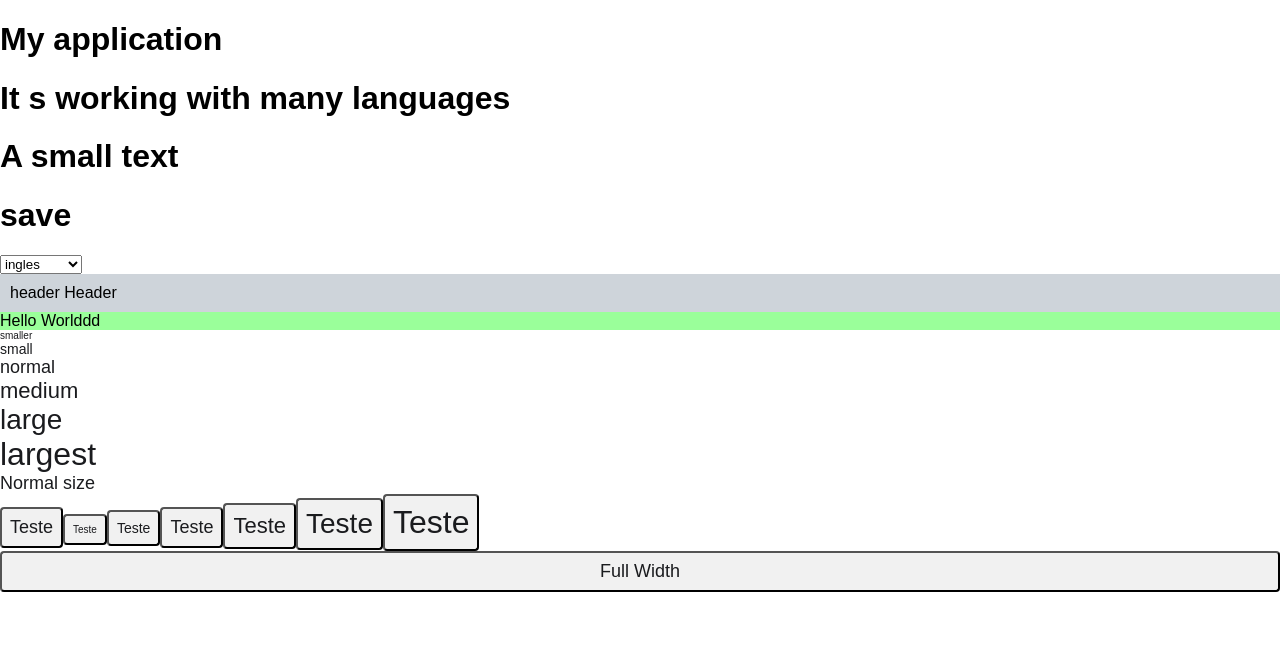
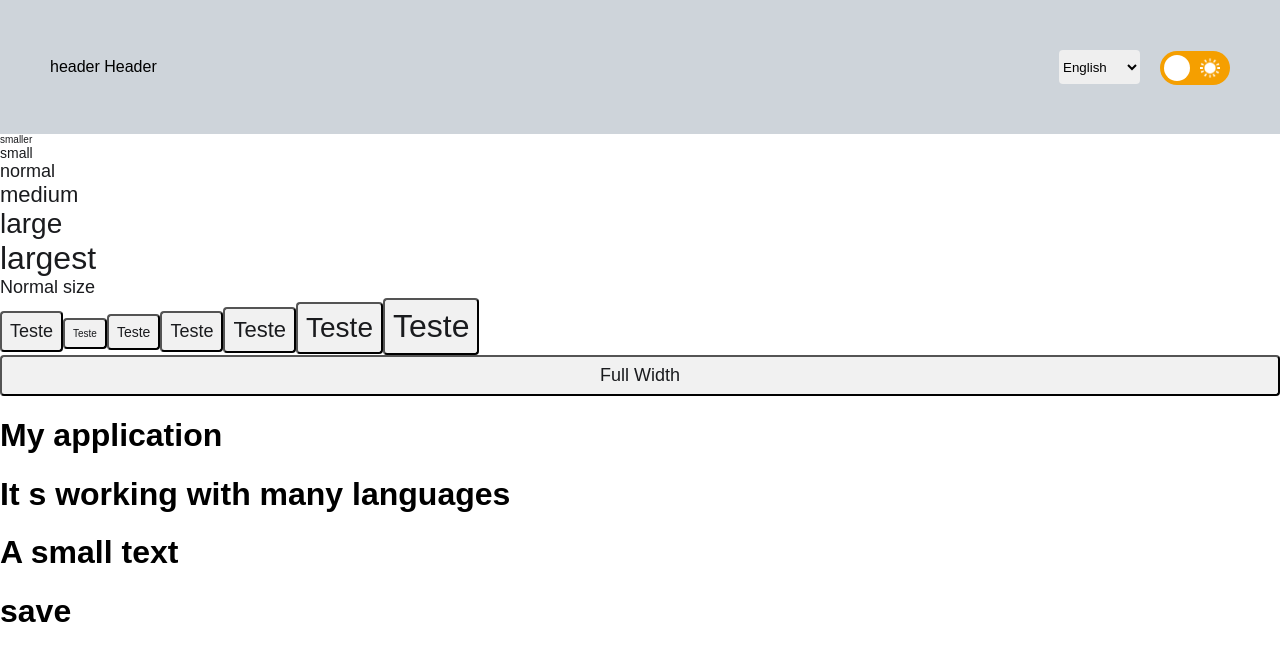
Before and after one commit to caldeira-leonardo/portifolio, a React (Create React App) app: page / in a window 1280 px wide. Shown: the top 660 px of the page. Built offline with nearby package versions, Linux system fonts and the light colour scheme.

Commit message:
feat(header): started to change the style of the component

```diff
--- a/src/App.tsx
+++ b/src/App.tsx
@@ -1,28 +1,9 @@
 import Examples from 'components/Examples/Examples'
-import { useState } from 'react'
-import { i18n } from 'translate/i18n'
 import './app.scss'
 
-const I18N_STORAGE_KEY = 'i18nextLng'
 function App() {
-    const [language] = useState(localStorage.getItem(I18N_STORAGE_KEY))
-    const handleSelectLanguage = (e: React.FormEvent<HTMLSelectElement>) => {
-        localStorage.setItem(I18N_STORAGE_KEY, e.currentTarget.value)
-        const language = window.location
-        window.location = language
-    }
-
     return (
         <>
-            <h1>{i18n.t('Minha Aplicação')}</h1>
-            <h1>{i18n.t('Está funcionando com n Idiomas')}</h1>
-            <h1>{i18n.t('Um pequeno texto')}</h1>
-            <h1>{i18n.t('salvar')}</h1>
-            <select onChange={handleSelectLanguage} value={language}>
-                <option value="pt-BR">portugues</option>
-                <option value="en-US">ingles</option>
-                <option value="es-ES">espanhol</option>
-            </select>
             <Examples />
         </>
     )
--- a/src/components/Examples/Examples.tsx
+++ b/src/components/Examples/Examples.tsx
@@ -2,6 +2,7 @@ import Button from 'components/elements/Button/Button'
 import Text from 'components/elements/Text/Text'
 import Header from 'components/Header/Header'
 import { ThemeContext } from 'context/ThemeContext'
+import { i18n } from 'translate/i18n'
 import { useContext } from 'react'
 
 const Examples = (props: any) => {
@@ -10,7 +11,6 @@ const Examples = (props: any) => {
     return (
         <>
             <Header />
-            <div className={theme}>Hello Worlddd</div>
             <Text size="smaller">{'smaller'}</Text>
             <Text size="small">{'small'}</Text>
             <Text size="normal">{'normal'}</Text>
@@ -40,6 +40,11 @@ const Examples = (props: any) => {
             <Button fullWidth onClick={() => setTheme(theme === 'light' ? 'dark' : 'light')}>
                 Full Width
             </Button>
+
+            <h1>{i18n.t('Minha Aplicação')}</h1>
+            <h1>{i18n.t('Está funcionando com n Idiomas')}</h1>
+            <h1>{i18n.t('Um pequeno texto')}</h1>
+            <h1>{i18n.t('salvar')}</h1>
         </>
     )
 }
--- a/src/components/Header/Header.tsx
+++ b/src/components/Header/Header.tsx
@@ -1,11 +1,44 @@
 import { ThemeContext } from 'context/ThemeContext'
-import { useContext } from 'react'
+import { useContext, useState } from 'react'
+import { i18n } from 'translate/i18n'
 import { HeaderI } from 'utils/interfaces'
 import styles from './header.module.scss'
+import darkMode from 'components/assets/icons/darkMode.png'
+import lightMode from 'components/assets/icons/lightMode.png'
+
+const I18N_STORAGE_KEY = 'i18nextLng'
 
 const Header = (props: HeaderI) => {
-    const { theme } = useContext(ThemeContext)
-    return <div className={`${styles.headerContainer} ${styles[theme]}`}>header Header</div>
+    const { theme, setTheme } = useContext(ThemeContext)
+    const [language] = useState(localStorage.getItem(I18N_STORAGE_KEY))
+    const handleSelectLanguage = (e: React.FormEvent<HTMLSelectElement>) => {
+        localStorage.setItem(I18N_STORAGE_KEY, e.currentTarget.value)
+        const language = window.location
+        window.location = language
+    }
+
+    return (
+        <div className={`${styles.headerContainer} ${styles[theme]}`}>
+            header Header
+            <div className={styles.selectsWrapper}>
+                <select onChange={handleSelectLanguage} value={language}>
+                    <option value="pt-BR">Portugues</option>
+                    <option value="en-US">English</option>
+                    <option value="es-ES">Español</option>
+                </select>
+
+                <label className={styles.switchWrapper}>
+                    <input type="checkbox" onChange={(e) => setTheme(e.target.checked ? 'dark' : 'light')} />
+                    <span className={`${styles.slider} ${styles.round}`} />
+                    <img
+                        src={theme === 'dark' ? darkMode : lightMode}
+                        className={theme === 'light' ? styles.darkMode : styles.lightMode}
+                        alt={theme === 'light' ? i18n.t('alterar para tema escuro') : i18n.t('alterar para tema claro')}
+                    />
+                </label>
+            </div>
+        </div>
+    )
 }
 
 export default Header
--- a/src/components/Header/header.module.scss
+++ b/src/components/Header/header.module.scss
@@ -2,9 +2,107 @@
 @use '../../theme/sizes.scss' as *;
 
 .headerContainer {
-    padding: 10px;
+    padding: 50px;
+    height: 34px;
+    display: flex;
+    justify-content: space-between;
+    align-items: center;
 
     &.light {
         background-color: $gray-400;
     }
+
+    &.dark {
+        background-color: $gray-800;
+        color: $gray-200;
+    }
+
+    .selectsWrapper {
+        height: 100%;
+
+        select {
+            border-radius: 4px;
+            height: 100%;
+            border: none;
+            margin-right: 20px;
+
+            option {
+                outline: none;
+                border: none;
+            }
+        }
+    }
+
+    .switchWrapper {
+        box-sizing: border-box;
+        position: relative;
+        display: inline-block;
+        width: 70px;
+        height: 100%;
+        top: -7px;
+
+        input {
+            opacity: 0;
+            width: 0;
+            height: 0;
+        }
+
+        .slider {
+            position: absolute;
+            cursor: pointer;
+            top: 0;
+            left: 0;
+            right: 0;
+            bottom: 0;
+            background-color: $yellow-700;
+            -webkit-transition: 0.4s;
+            transition: 0.4s;
+
+            &:before {
+                position: absolute;
+                content: '';
+                height: 26px;
+                width: 26px;
+                left: 4px;
+                bottom: 4px;
+                background-color: white;
+                -webkit-transition: 0.4s;
+                transition: 0.4s;
+            }
+        }
+
+        input:checked + .slider {
+            background-color: $dark-700;
+        }
+
+        input:checked + .slider:before {
+            -webkit-transform: translateX(36px);
+            -ms-transform: translateX(36px);
+            transform: translateX(36px);
+        }
+
+        .slider.round {
+            border-radius: 34px;
+        }
+
+        .slider.round:before {
+            border-radius: 50%;
+        }
+
+        img {
+            width: 20px;
+            height: 20px;
+            position: absolute;
+            top: 7px;
+            cursor: pointer;
+
+            &.lightMode {
+                left: 10px;
+            }
+
+            &.darkMode {
+                right: 10px;
+            }
+        }
+    }
 }
--- a/src/translate/languages/en.ts
+++ b/src/translate/languages/en.ts
@@ -5,6 +5,10 @@ const messages = {
             'Está funcionando com n Idiomas': 'It s working with many languages',
             'Um pequeno texto': 'A small text',
             salvar: 'save',
+            claro: 'Light',
+            escuro: 'Dark',
+            'alterar para tema escuro': 'Change to dark mode',
+            'alterar para tema claro': 'Change to light mode',
         },
     },
 }
--- a/src/translate/languages/es.ts
+++ b/src/translate/languages/es.ts
@@ -5,6 +5,10 @@ const messages = {
             'Está funcionando com n Idiomas': 'esta funcionando con varias linguages',
             'Um pequeno texto': 'un pequeño testo',
             salvar: 'salvar',
+            claro: 'Claro',
+            escuro: 'Oscuro',
+            'alterar para tema escuro': 'Cambiar para tema oscuro',
+            'alterar para tema claro': 'Cambiar para tema claro',
         },
     },
 }
--- a/src/translate/languages/pt.ts
+++ b/src/translate/languages/pt.ts
@@ -5,6 +5,10 @@ const messages = {
             'Está funcionando com n Idiomas': 'Está funcionando com n Idiomas',
             'Um pequeno texto': 'Um pequeno texto',
             salvar: 'salvar',
+            claro: 'Claro',
+            escuro: 'Escuro',
+            'alterar para tema escuro': 'Alterar para tema escuro',
+            'alterar para tema claro': 'Alterar para tema claro',
         },
     },
 }
```
Also changed, not shown: src/components/assets/icons/darkMode.png (added), src/components/assets/icons/lightMode.png (added).
